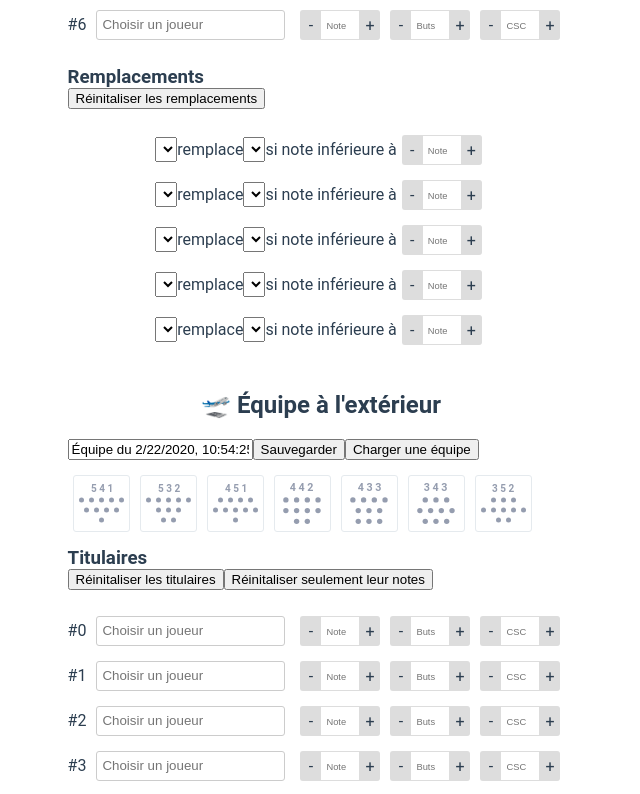
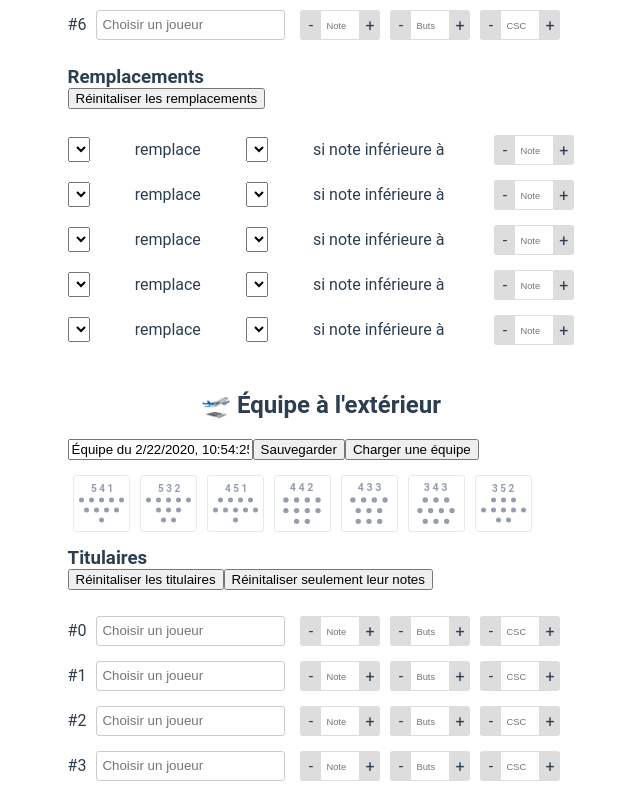
Before and after one commit to MuyBien/test-vue-js-repo, a Vue app: page / in a window 1280 px wide. Shown: the part 1160-1954 px from the top of the page, without its empty margins (319-959 px from the left). Built offline with nearby package versions, Linux system fonts and the light colour scheme.

Commit message:
Espace le formulaire de remplacement

```diff
--- a/src/components/MPGSubstitution.vue
+++ b/src/components/MPGSubstitution.vue
@@ -4,13 +4,15 @@
         <select v-model="substitute" @change="defineSubstitution">
             <option value=""></option>
             <option v-for="availableSubstitute in availableSubstitutes" :key="availableSubstitute.index" :value="availableSubstitute.index" v-html="availableSubstitute.name"></option>
+        </select>
 
-        </select>
         <span> remplace </span>
+
         <select v-model="starter" @change="defineSubstitution">
             <option value=""></option>
             <option v-for="availableStarter in availableStarters" :key="availableStarter.index" :value="availableStarter.index" v-html="availableStarter.name"></option>
         </select>
+
         <span> si note inférieure à </span>
 
         <input-number :step="0.5" :min="0" :max="10" v-model="note" placeholder="Note" @input="defineSubstitution"></input-number>
@@ -109,7 +111,13 @@ export default {
     div {
         display: flex;
         align-items: center;
-        justify-content: center;
+        justify-content: space-between;
+        * {
+            margin-right: 5px;
+            &:last-child {
+                margin-right: 0;
+            }
+        }
     }
     select {
         height: 25px;
```
